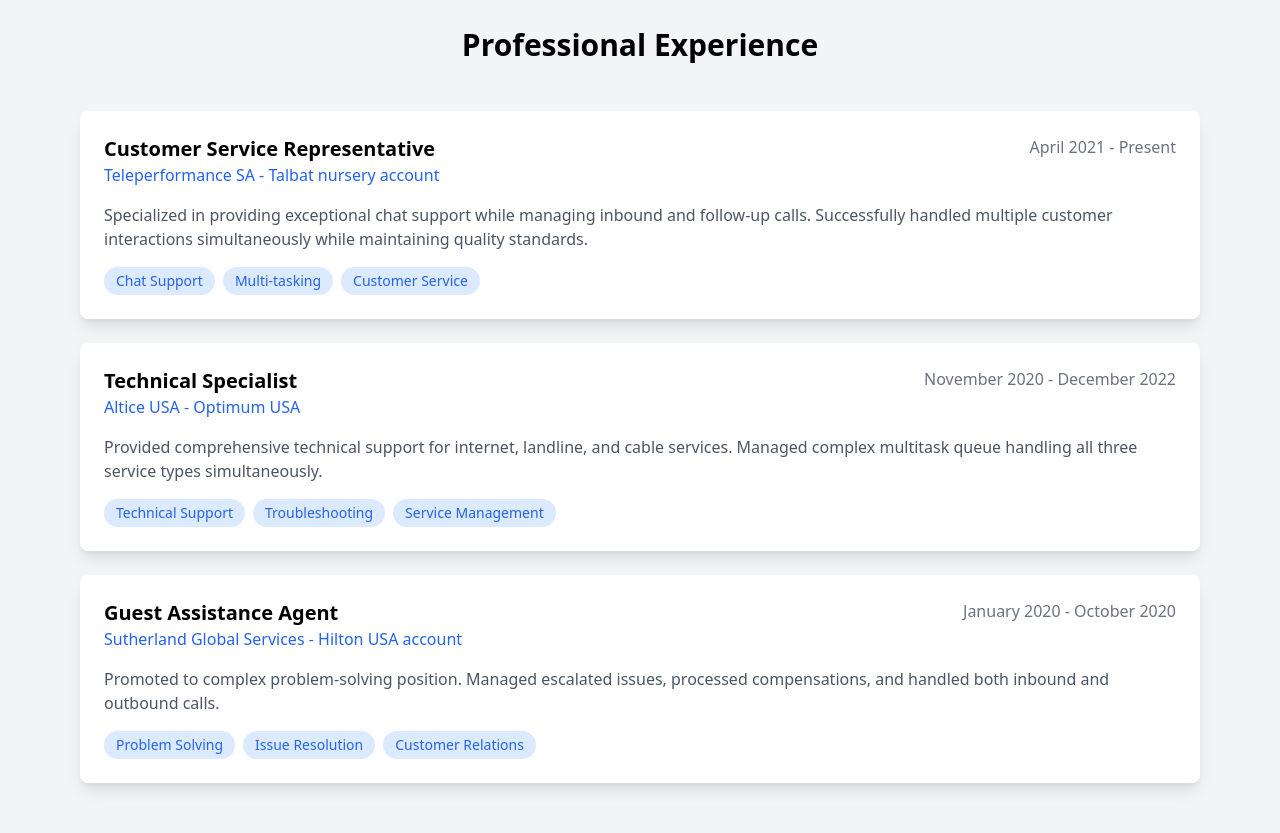
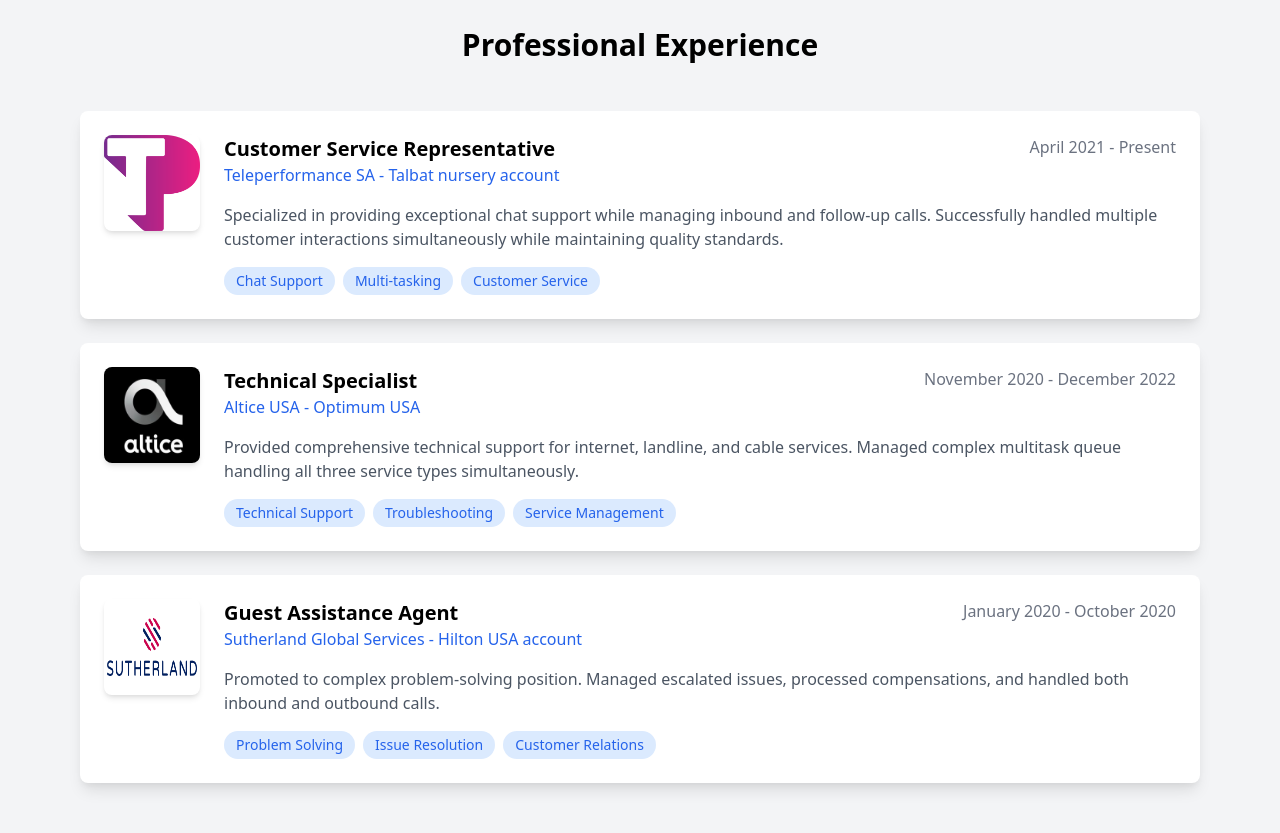
Before and after one commit to OmarYoussef188/My_Portfolio, a plain HTML site: page index.html in a window 1280 px wide. Shown: the part 1320-2153 px from the top of the page. Drawn offline with nearby package versions, Linux system fonts and the light colour scheme.

Commit message:
Update index.html
final edit

```diff
--- a/index.html
+++ b/index.html
@@ -40,6 +40,8 @@
             <div class="grid md:grid-cols-2 gap-12 items-center">
                 <div>
                     <img src="images/profile.png" alt="Profile" class="rounded-lg shadow-lg">
+
+
                 </div>
                 <div>
                     <p class="text-gray-600 mb-6">As a seasoned customer service and technical support specialist with over four years of experience, I bring a proven track record of delivering high-quality service and resolving complex issues with precision and care.</p>
@@ -76,7 +78,7 @@
                 <!-- Teleperformance -->
                 <div class="bg-white p-6 rounded-lg shadow-lg hover:shadow-xl transition duration-300">
                     <div class="md:flex items-start">
-
+                        <img src="/images/1.work.png" alt="Teleperformance Logo" class="w-24 h-24 rounded-lg shadow-md mr-6">
                         <div class="flex-1 mt-4 md:mt-0">
                             <div class="flex justify-between items-start mb-4">
                                 <div>
@@ -98,7 +100,7 @@
                 <!-- Altice USA -->
                 <div class="bg-white p-6 rounded-lg shadow-lg hover:shadow-xl transition duration-300">
                     <div class="md:flex items-start">
-
+                        <img src="/images/work.3.jpeg" alt="Altice USA Logo" class="w-24 h-24 rounded-lg shadow-md mr-6">
                         <div class="flex-1 mt-4 md:mt-0">
                             <div class="flex justify-between items-start mb-4">
                                 <div>
@@ -120,7 +122,7 @@
                 <!-- Sutherland -->
                 <div class="bg-white p-6 rounded-lg shadow-lg hover:shadow-xl transition duration-300">
                     <div class="md:flex items-start">
-
+                        <img src="/images/work.4.png" alt="Sutherland Logo" class="w-24 h-24 rounded-lg shadow-md mr-6">
                         <div class="flex-1 mt-4 md:mt-0">
                             <div class="flex justify-between items-start mb-4">
                                 <div>
```
